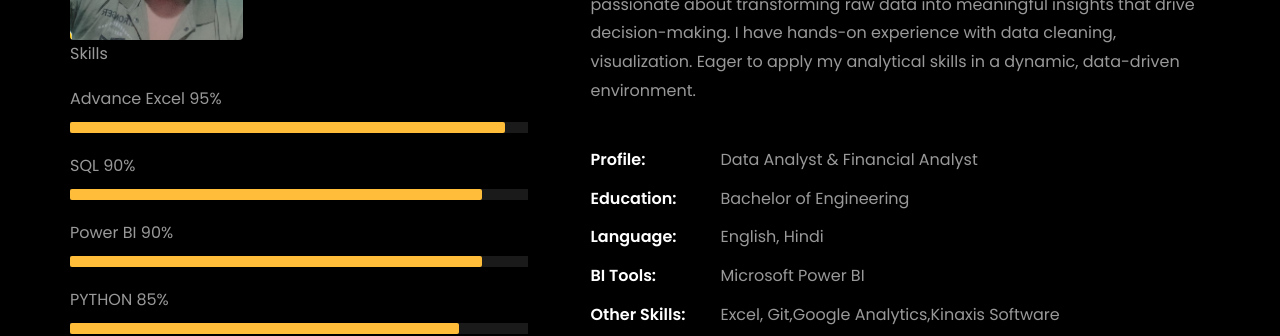
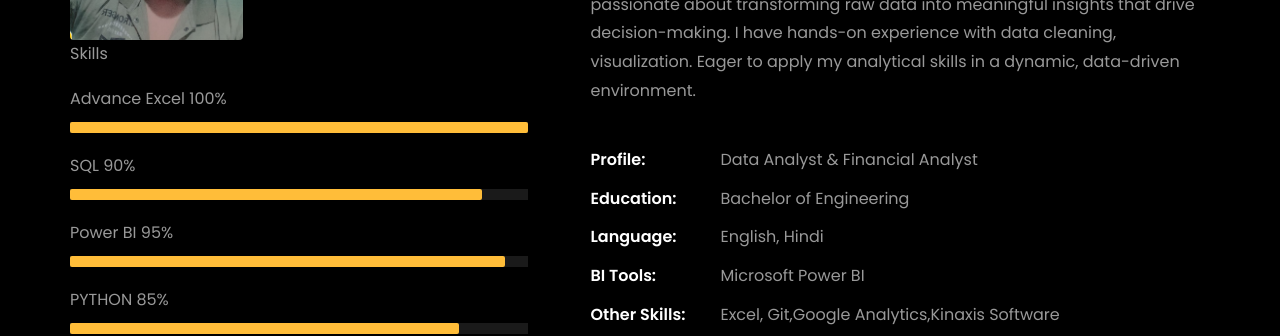
Before and after one commit to AKSHAT106/AKSHAT106.github.io, a plain HTML site: page index.html in a window 1280 px wide. Shown: the part 1028-1364 px from the top of the page. Drawn offline with Linux system fonts and the light colour scheme; files whose address does not match are found by name.

Commit message:
Update index.html

```diff
--- a/index.html
+++ b/index.html
@@ -188,8 +188,6 @@
 						<br>
 						<br>
 			            <h2>Aspiring Data Analyst</h2>
-						<!-- <h2 class="d-flex" style="margin-bottom: 0">With over 5 years of experience</h2> -->
-						<!-- <br> -->
 			            <p><a href="https://www.linkedin.com/in/akshat-dhiman-06b3282a1/" class="btn btn-primary py-3 px-4">LinkedIn</a>
 							<a href="https://github.com/AKSHAT106" class="btn btn-white btn-outline-white py-3 px-4">My works</a></p>
 		            </div>
@@ -229,9 +227,9 @@
 
 								<div class="skill-mf">
 									<p class="title-s">Skills</p>
-									<span>Advance Excel</span> <span class="pull-right">95%</span>
+									<span>Advance Excel</span> <span class="pull-right">100%</span>
 									<div class="progress">
-										<div class="progress-bar" role="progressbar" style="width: 95%" aria-valuenow="85" aria-valuemin="0"
+										<div class="progress-bar" role="progressbar" style="width: 100%" aria-valuenow="85" aria-valuemin="0"
 											aria-valuemax="100"></div>
 
 									</div>
@@ -242,9 +240,9 @@
 
 									</div>
 
-									<span>Power BI</span> <span class="pull-right">90%</span>
+									<span>Power BI</span> <span class="pull-right">95%</span>
 									<div class="progress">
-										<div class="progress-bar" role="progressbar" style="width: 90%" aria-valuenow="90" aria-valuemin="0"
+										<div class="progress-bar" role="progressbar" style="width: 95%" aria-valuenow="90" aria-valuemin="0"
 											aria-valuemax="100"></div>
 									</div>
 									<span>PYTHON</span> <span class="pull-right">85%</span>
@@ -277,7 +275,6 @@
 									Eager to apply my analytical skills in a dynamic, data-driven environment.</p>
 								<ul class="about-info mt-4 px-md-0 px-2">
 									<li class="d-flex"><span>Profile:</span> <span>Data Analyst &amp; Financial Analyst</span></li>
-									<!-- <li class="d-flex"><span>Domain:</span> <span>Retail, Ecommerce, BFSI &amp; Digital Marketing</span></li> -->
 									<li class="d-flex"><span>Education:</span> <span>Bachelor of Engineering</span></li>
 									<li class="d-flex"><span>Language:</span> <span>English, Hindi</span></li>
 									<li class="d-flex"><span>BI Tools:</span> <span>Microsoft Power BI</span></li>
@@ -368,11 +365,11 @@
         <!-- <div class="row d-flex">
           <div class="col-md-4 d-flex ftco-animate">
           	<div class="blog-entry justify-content-end">
-              <a href="########################################################" class="block-20 zoom-effect" style="background-image: url('images/proj_1.jpg');">
+              <a href="###################### Working on it ################################" class="block-20 zoom-effect" style="background-image: url('images/proj_1.jpg');">
               </a>
               <div class="text mt-3 float-right d-block">
 
-                <h3 class="heading"><a href="####################################################">Digital Music Store Data Analysis using SQL</a></h3>
+                <h3 class="heading"><a href="################# Working on it ###################################">Digital Music Store Data Analysis using SQL</a></h3>
                 <p>Analyzed music store data using advanced SQL queires to identify gaps and increase the business growth.</p>
               </div>
             </div>
```
